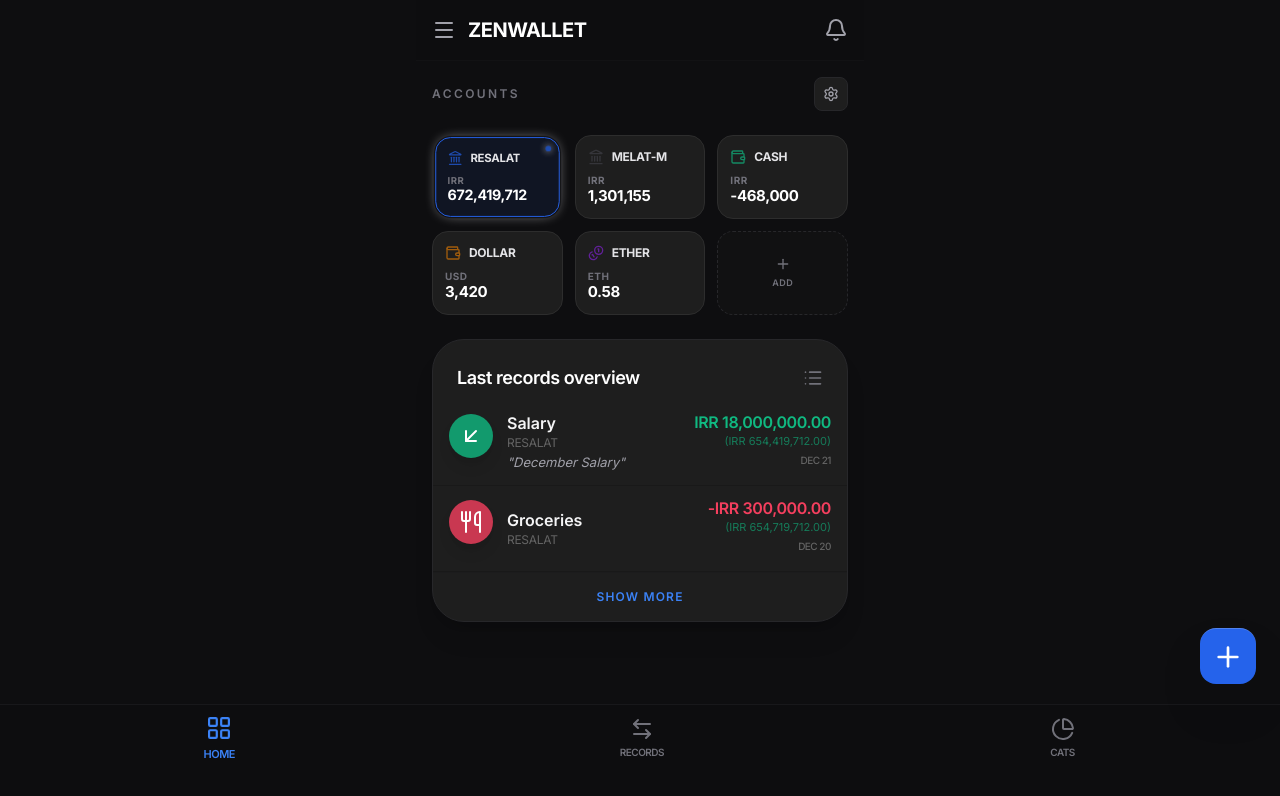
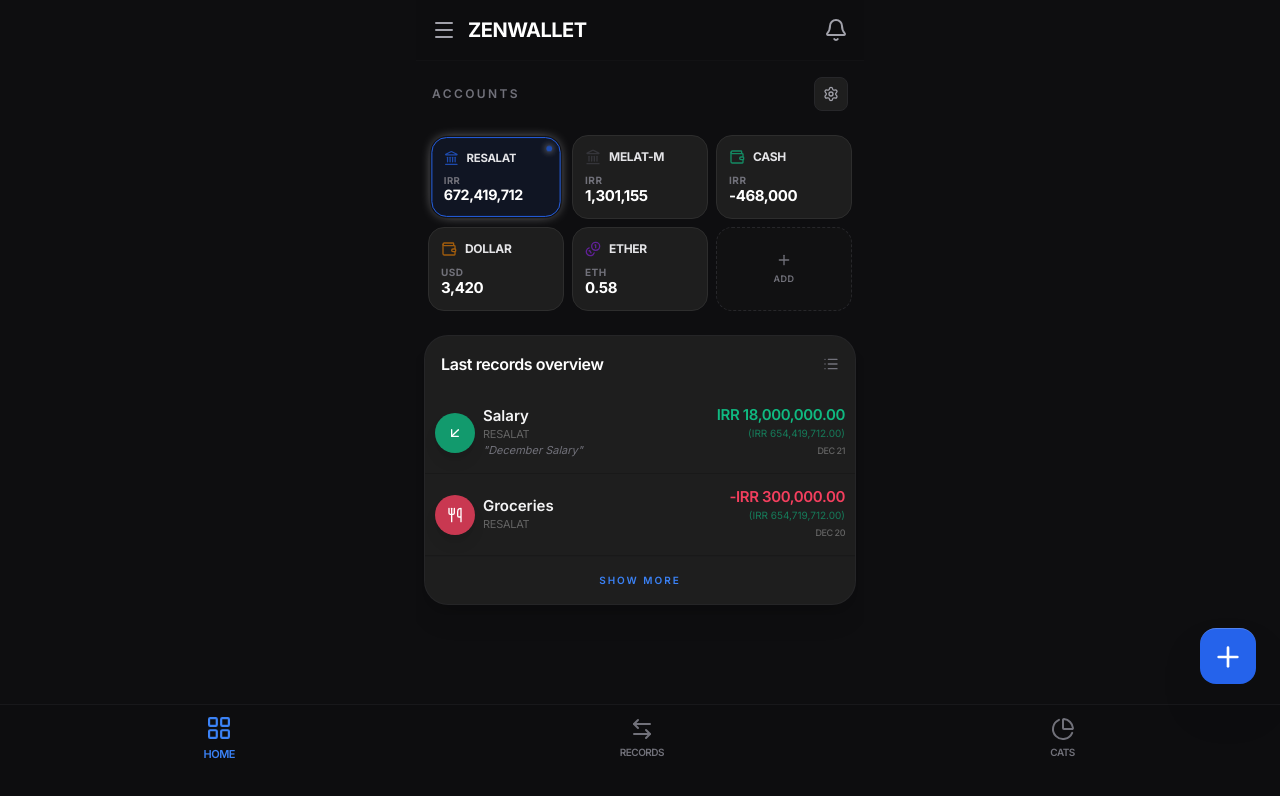
Before and after one commit to farhaadn/wallet, a React (Vite) app: page / in a window 1280 px wide. Shown: the top 796 px of the page. Built offline with nearby package versions, Linux system fonts and the light colour scheme.

Commit message:
feat: Adjust UI padding and icon sizes
Refine the user interface by reducing padding and adjusting icon sizes in the dashboard and transaction item components. This change aims to improve visual density and alignment.

```diff
--- a/App.tsx
+++ b/App.tsx
@@ -438,13 +438,13 @@ const App: React.FC = () => {
 
       <main className="flex-1 overflow-hidden">
         {activeView === 'dashboard' && (
-          <div className="p-4 space-y-6 pb-40 overflow-y-auto h-full no-scrollbar animate-in fade-in duration-500">
+          <div className="px-2 py-4 space-y-6 pb-40 overflow-y-auto h-full no-scrollbar animate-in fade-in duration-500">
             {/* Accounts section */}
-            <div className="flex items-center justify-between">
+            <div className="flex items-center justify-between px-2">
               <h2 className="text-xs font-semibold text-zinc-500 uppercase tracking-[0.2em]">Accounts</h2>
               <button onClick={() => { setShowAccountManager(true); pushNav(); }} className="p-2 bg-[#1e1e1e] border border-zinc-800 rounded-lg text-zinc-400 hover:text-blue-400 transition-colors"><Settings className="w-4 h-4" /></button>
             </div>
-            <div className="grid grid-cols-3 gap-3">
+            <div className="grid grid-cols-3 gap-2 px-1">
               {accounts.map(acc => (
                 <AccountCard key={acc.id} account={acc} isSelected={selectedAccountIds.includes(acc.id)} onClick={() => setSelectedAccountIds(prev => prev.includes(acc.id) ? prev.filter(x => x !== acc.id) : [...prev, acc.id])} />
               ))}
@@ -452,10 +452,10 @@ const App: React.FC = () => {
             </div>
 
             {/* Last Records Card */}
-            <div className="bg-[#1e1e1e] rounded-[2rem] border border-zinc-800 shadow-xl overflow-hidden">
-               <div className="p-6 pb-2 flex items-center justify-between">
-                 <h2 className="text-lg font-semibold text-white tracking-tight">Last records overview</h2>
-                 <List className="w-5 h-5 text-zinc-500" />
+            <div className="bg-[#1e1e1e] rounded-[1.5rem] border border-zinc-800/80 shadow-xl overflow-hidden">
+               <div className="px-4 py-4 flex items-center justify-between">
+                 <h2 className="text-base font-semibold text-white tracking-tight">Last records overview</h2>
+                 <List className="w-4 h-4 text-zinc-500" />
                </div>
                <div className="w-full">
                  {transactionsWithPreBalance.slice(0, 5).map(tx => (
@@ -463,7 +463,7 @@ const App: React.FC = () => {
                  ))}
                </div>
                {transactionsToDisplay.length > 0 && (
-                  <button onClick={() => { setActiveView('records'); pushNav(); }} className="w-full py-4 text-blue-500 font-semibold text-xs uppercase tracking-widest border-t border-zinc-900/30 hover:bg-zinc-800/20 active:bg-zinc-800/40">Show more</button>
+                  <button onClick={() => { setActiveView('records'); pushNav(); }} className="w-full py-4 text-blue-500 font-semibold text-[10px] uppercase tracking-[0.2em] border-t border-zinc-900/30 hover:bg-zinc-800/20 active:bg-zinc-800/40">Show more</button>
                )}
             </div>
           </div>
@@ -482,8 +482,8 @@ const App: React.FC = () => {
                  ))}
                </div>
              </div>
-             <div className="flex-1 overflow-y-auto p-4 pb-32">
-               <div className="bg-[#1e1e1e]/80 rounded-[2rem] overflow-hidden border border-zinc-900/50">
+             <div className="flex-1 overflow-y-auto p-2 pb-32">
+               <div className="bg-[#1e1e1e]/80 rounded-[1.5rem] overflow-hidden border border-zinc-900/50">
                  {transactionsWithPreBalance.map(tx => (
                    <TransactionItem key={`${tx.id}-${tx.perspective || 'solo'}`} transaction={tx} perspective={tx.perspective} preBalance={tx.preBalance} accountName={accounts.find(a => a.id === (tx.perspective === 'target' ? tx.toAccountId : tx.accountId))?.name || 'Unknown'} onClick={() => handleEditTransaction(tx)} onDelete={() => performDeleteTransaction(tx.id)} onClone={() => handleCloneTransaction(tx)} onLongPress={() => handleToggleRecordSelection(tx.id)} isSelected={selectedRecordIds.includes(tx.id)} fromAccountName={accounts.find(a => a.id === tx.accountId)?.name} toAccountName={accounts.find(a => a.id === tx.toAccountId)?.name} />
                  ))}
@@ -501,9 +501,9 @@ const App: React.FC = () => {
                </div>
                <button onClick={() => { const n = prompt("Name:"); if(n) setCategories(prev => [...prev, { id: Date.now().toString(), name: n, subCategories: [] }]); }} className="p-2 text-blue-500"><Plus className="w-6 h-6" /></button>
              </div>
-             <div className="flex-1 overflow-y-auto p-4 pb-32 space-y-3 no-scrollbar">
+             <div className="flex-1 overflow-y-auto p-2 pb-32 space-y-2 no-scrollbar">
                {categories.map(cat => (
-                 <button key={cat.id} onClick={() => { setManagingCategory(cat); pushNav(); }} className="w-full bg-[#1e1e1e] border border-zinc-800/50 rounded-[1.5rem] overflow-hidden shadow-lg p-4 flex items-center justify-between active:scale-[0.98] transition-all">
+                 <button key={cat.id} onClick={() => { setManagingCategory(cat); pushNav(); }} className="w-full bg-[#1e1e1e] border border-zinc-800/50 rounded-[1.25rem] overflow-hidden shadow-lg p-4 flex items-center justify-between active:scale-[0.98] transition-all">
                      <div className="flex flex-col items-start"><span className="font-semibold text-white text-base">{cat.name}</span><span className="text-[9px] font-semibold text-zinc-500 tracking-widest uppercase">{cat.subCategories.length} Sub-items</span></div>
                      <ChevronRight className="w-5 h-5 text-zinc-700" />
                  </button>
@@ -522,7 +522,6 @@ const App: React.FC = () => {
         <button onClick={() => { setActiveView('categories'); pushNav(); }} className={`flex flex-col items-center gap-1 transition-all ${activeView === 'categories' ? 'text-blue-500 scale-110' : 'text-zinc-500'}`}><PieChart className="w-6 h-6" /><span className="text-[10px] font-semibold uppercase tracking-tighter">Cats</span></button>
       </nav>
 
-      {/* Entry Modal for records */}
       {isAddingTransaction && (
         <div className="fixed inset-0 z-[100] bg-zinc-950 flex flex-col safe-top animate-in slide-in-from-bottom duration-300">
            <div className="bg-blue-600 p-4 shrink-0"><div className="flex items-center justify-between mb-8"><button onClick={() => setIsAddingTransaction(false)}><X className="w-6 h-6 text-white" /></button><button onClick={handleSaveTransaction}><Check className="w-7 h-7 text-white" /></button></div><div className="flex gap-1 bg-blue-700/50 p-1 rounded-2xl border border-blue-400/20">{(['INCOME', 'EXPENSE', 'TRANSFER'] as TransactionType[]).map(type => (<button key={type} onClick={() => { setTxType(type); if(type === 'TRANSFER') setTxCategory('Transfer'); }} className={`flex-1 py-3 text-[10px] font-semibold uppercase tracking-widest rounded-xl transition-all ${txType === type ? 'bg-blue-600 text-white shadow-lg' : 'text-blue-200 opacity-70'}`}>{type}</button>))}</div></div>
@@ -534,7 +533,7 @@ const App: React.FC = () => {
       {/* Account Manager Modal - Restored */}
       {showAccountManager && (
         <div className="fixed inset-0 z-[120] flex items-center justify-center p-6 bg-black/80 backdrop-blur-md">
-          <div className="w-full max-sm:w-full bg-[#1e1e1e] border border-zinc-800 rounded-[2.5rem] p-6 space-y-6 shadow-2xl animate-in zoom-in duration-200">
+          <div className="w-full max-sm:w-full bg-[#1e1e1e] border border-zinc-800 rounded-[2rem] p-6 space-y-6 shadow-2xl animate-in zoom-in duration-200">
             <div className="flex items-center justify-between"><h3 className="text-lg font-semibold uppercase tracking-tight">Accounts</h3><button onClick={() => setShowAccountManager(false)} className="p-2 bg-[#0e0e10] rounded-full text-zinc-400"><X className="w-5 h-5" /></button></div>
             <div className="space-y-2 max-h-[60vh] overflow-y-auto no-scrollbar">
                {accounts.map(acc => (
@@ -557,7 +556,7 @@ const App: React.FC = () => {
       {/* Account Creation/Edit Form Modal - Restored */}
       {(isAddingAccount || editingAccount) && (
         <div className="fixed inset-0 z-[140] flex items-center justify-center p-6 bg-black/95 backdrop-blur-md overflow-y-auto no-scrollbar py-12">
-           <div className="w-full max-w-sm bg-[#1e1e1e] border border-zinc-800 rounded-[2.5rem] p-8 space-y-6 animate-in zoom-in duration-200 shadow-2xl my-auto">
+           <div className="w-full max-w-sm bg-[#1e1e1e] border border-zinc-800 rounded-[2rem] p-8 space-y-6 animate-in zoom-in duration-200 shadow-2xl my-auto">
              <div className="flex justify-between items-center">
                <h3 className="text-xl font-semibold uppercase tracking-tight">{isAddingAccount ? 'New Account' : 'Edit Account'}</h3>
                <button onClick={() => {setIsAddingAccount(false); setEditingAccount(null); setTempAccount(null);}}><X className="w-6 h-6 text-zinc-500 hover:text-white" /></button>
@@ -695,7 +694,7 @@ const App: React.FC = () => {
              <h3 className="text-xl font-semibold uppercase tracking-tight">Manage Details</h3>
              <button onClick={() => deleteCategory(managingCategory.id)} className="p-2 text-rose-500 bg-rose-500/10 rounded-xl transition-colors"><Trash2 className="w-5 h-5" /></button>
            </div>
-           <div className="bg-[#1e1e1e] p-6 h-36 rounded-[2.5rem] border border-zinc-800 mb-8 flex flex-col justify-center overflow-hidden">
+           <div className="bg-[#1e1e1e] p-6 h-36 rounded-[2rem] border border-zinc-800 mb-8 flex flex-col justify-center overflow-hidden">
              <span className="text-[10px] font-semibold text-zinc-600 uppercase tracking-widest block mb-2 px-1 text-left">Category Name</span>
              <div className="flex items-center justify-start w-full relative h-12">
                 {isEditingCategoryName ? (
@@ -711,7 +710,7 @@ const App: React.FC = () => {
                 )}
              </div>
            </div>
-           <div className="flex-1 overflow-y-auto no-scrollbar pb-20">
+           <div className="flex-1 overflow-y-auto no-scrollbar pb-20 px-1">
               <div className="flex items-center justify-between mb-4 px-2"><span className="text-xs font-semibold text-zinc-500 uppercase tracking-widest">Sub-categories</span><button onClick={() => setIsAddingSub(true)} className="text-blue-500 font-semibold flex items-center gap-1 bg-blue-500/10 px-4 py-1.5 rounded-full text-sm active:scale-95 transition-all"><Plus className="w-4 h-4" /> Add New</button></div>
               <div className="space-y-2">
                  {isAddingSub && (
--- a/components/TransactionItem.tsx
+++ b/components/TransactionItem.tsx
@@ -92,12 +92,12 @@ const TransactionItem: React.FC<TransactionItemProps> = ({
     if (isTransfer) {
       return <ArrowLeftRight className="w-5 h-5 text-white" />;
     }
-    if (cat.includes('shopping')) return <ShoppingBag className="w-4.5 h-4.5" />;
-    if (cat.includes('hair') || cat.includes('health')) return <Scissors className="w-4.5 h-4.5" />;
-    if (cat.includes('grocer') || cat.includes('food')) return <Utensils className="w-4.5 h-4.5" />;
-    if (cat.includes('loan')) return <ReceiptText className="w-4.5 h-4.5" />;
-    if (isIncome) return <ArrowDownLeft className="w-4.5 h-4.5" />;
-    return <ArrowUpRight className="w-4.5 h-4.5" />;
+    if (cat.includes('shopping')) return <ShoppingBag className="w-4 h-4" />;
+    if (cat.includes('hair') || cat.includes('health')) return <Scissors className="w-4 h-4" />;
+    if (cat.includes('grocer') || cat.includes('food')) return <Utensils className="w-4 h-4" />;
+    if (cat.includes('loan')) return <ReceiptText className="w-4 h-4" />;
+    if (isIncome) return <ArrowDownLeft className="w-4 h-4" />;
+    return <ArrowUpRight className="w-4 h-4" />;
   };
 
   const getAmountColor = () => {
@@ -134,44 +134,44 @@ const TransactionItem: React.FC<TransactionItemProps> = ({
         onTouchMove={handleTouchMove}
         onTouchEnd={handleTouchEnd}
         style={{ transform: `translateX(${swipeOffset}px)`, transition: isSwiping ? 'none' : 'transform 0.3s cubic-bezier(0.16, 1, 0.3, 1)' }}
-        className={`relative z-10 w-full flex items-center gap-3.5 px-4 py-3 border-b border-[#0e0e10]/30 cursor-pointer select-none min-h-[86px] ${isSelected ? 'bg-blue-600/20' : 'bg-[#1e1e1e] active:bg-zinc-800/40'}`}
+        className={`relative z-10 w-full flex items-center gap-2 px-2.5 py-3 border-b border-[#0e0e10]/30 cursor-pointer select-none min-h-[82px] ${isSelected ? 'bg-blue-600/20' : 'bg-[#1e1e1e] active:bg-zinc-800/40'}`}
       >
-        <div className="relative flex-shrink-0 self-start mt-0.5">
-          <div className={`w-11 h-11 rounded-full flex items-center justify-center transition-all duration-300 ${getIconBgColor()} text-white shadow-lg`}>
+        <div className="relative flex-shrink-0 self-center">
+          <div className={`w-10 h-10 rounded-full flex items-center justify-center transition-all duration-300 ${getIconBgColor()} text-white shadow-lg`}>
             {getCategoryIcon()}
           </div>
         </div>
 
-        <div className="flex-1 min-w-0 flex flex-col justify-start pr-1">
-          <h4 className={`font-semibold text-[16px] leading-tight truncate ${isSelected ? 'text-blue-400' : 'text-zinc-100'}`}>{getDisplayTitle()}</h4>
+        <div className="flex-1 min-w-0 flex flex-col justify-center pr-1">
+          <h4 className={`font-semibold text-[15px] leading-tight truncate ${isSelected ? 'text-blue-400' : 'text-zinc-100'}`}>{getDisplayTitle()}</h4>
 
           <div className="flex items-center gap-1 mt-0.5">
              {isTransfer ? (
-                <span className="text-[12px] text-[#a8a8a8] font-normal truncate opacity-70">
-                  {fromAccountName} <span className="mx-0.5">→</span> {toAccountName}
+                <span className="text-[11px] text-[#a8a8a8] font-normal truncate opacity-70">
+                  {fromAccountName} <span className="mx-0.5 opacity-50">→</span> {toAccountName}
                 </span>
              ) : (
-                <span className="text-[12px] text-[#a8a8a8] leading-tight font-normal truncate uppercase tracking-tight opacity-50">{accountName}</span>
+                <span className="text-[11px] text-[#a8a8a8] leading-tight font-normal truncate uppercase tracking-tight opacity-50">{accountName}</span>
              )}
           </div>
 
           {transaction.note && (
-            <div className="mt-1 block">
-              <span className="text-[13px] text-zinc-400 font-normal italic leading-snug break-words line-clamp-2">"{transaction.note}"</span>
+            <div className="mt-0.5 block">
+              <span className="text-[11px] text-zinc-500 font-normal italic leading-tight truncate max-w-full block">"{transaction.note}"</span>
             </div>
           )}
         </div>
 
-        <div className="flex flex-col items-end justify-start gap-0.5 shrink-0 self-start mt-0.5">
-          <span className={`font-semibold text-[16px] tracking-tight leading-none whitespace-nowrap ${getAmountColor()}`}>
+        <div className="flex flex-col items-end justify-center gap-0.5 shrink-0 self-center">
+          <span className={`font-semibold text-[15px] tracking-tight leading-none whitespace-nowrap ${getAmountColor()}`}>
             {getAmountPrefix()}{transaction.currency} {transaction.amount.toLocaleString(undefined, { minimumFractionDigits: 2, maximumFractionDigits: 2 })}
           </span>
           {preBalance !== undefined && (
-            <span className="text-[11px] font-normal text-emerald-500 opacity-60 leading-none whitespace-nowrap mt-1">
+            <span className="text-[10px] font-normal text-emerald-500 opacity-60 leading-none whitespace-nowrap mt-1">
               ({transaction.currency} {preBalance.toLocaleString(undefined, { minimumFractionDigits: 2, maximumFractionDigits: 2 })})
             </span>
           )}
-          <span className="text-[10px] font-medium text-[#a8a8a8] opacity-50 uppercase tracking-tighter mt-1">{new Date(transaction.date).toLocaleDateString(undefined, { month: 'short', day: 'numeric' })}</span>
+          <span className="text-[9px] font-medium text-[#a8a8a8] opacity-50 uppercase tracking-tighter mt-1">{new Date(transaction.date).toLocaleDateString(undefined, { month: 'short', day: 'numeric' })}</span>
         </div>
       </div>
     </div>
```
